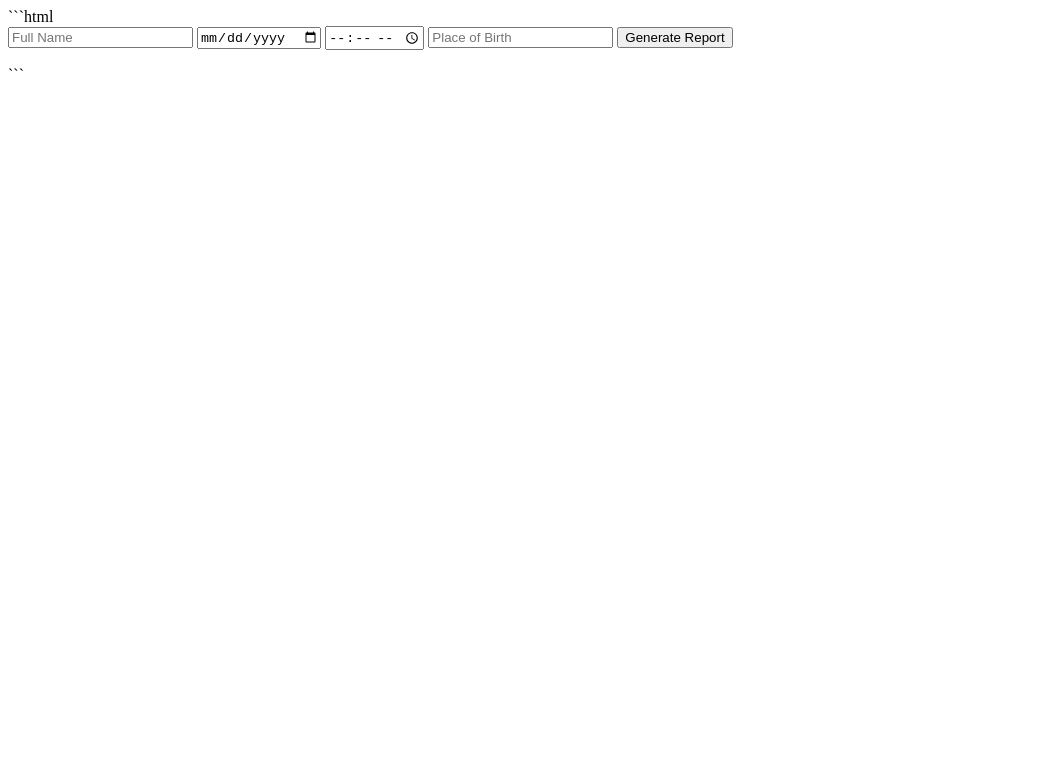
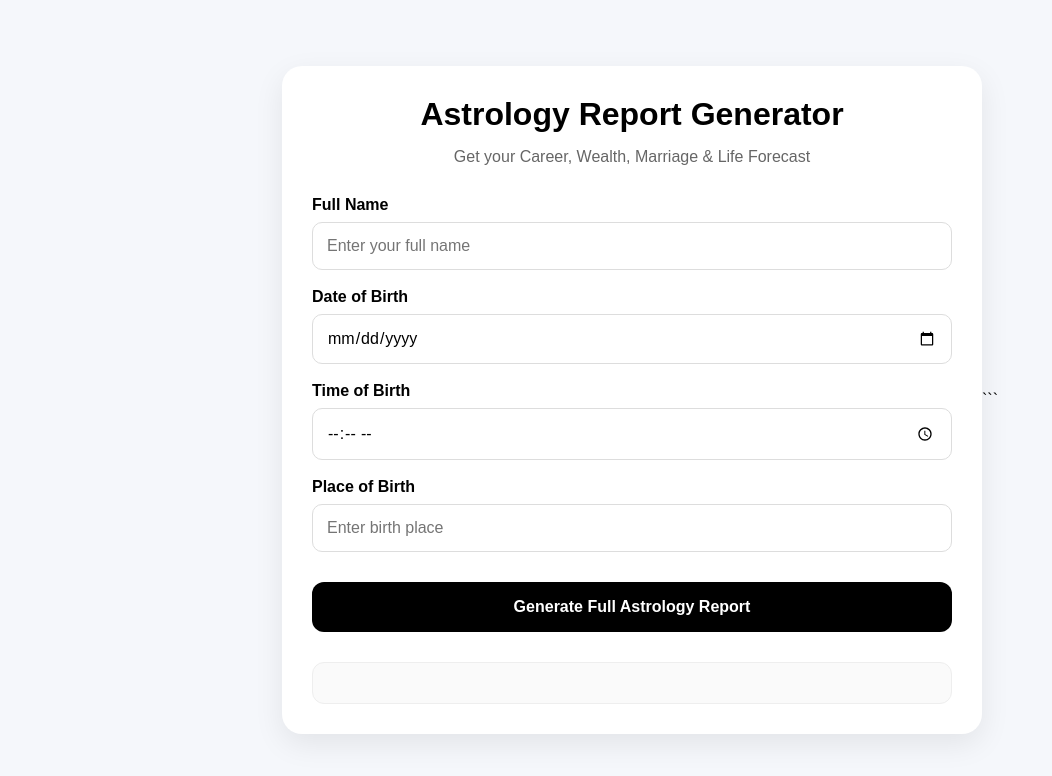
Before and after one commit to akashsharmma09-commits/astrology-website, a website: page index.html in a window 1280 px wide. Shown: the whole page, without its empty margins (0-1052 px from the left). Drawn offline with Linux system fonts and the light colour scheme.

Commit message:
Final working astrology page

````diff
--- a/index.html
+++ b/index.html
@@ -1,17 +1,114 @@
-```html
-<form id="astroForm">
-    <input type="text" id="fullName" placeholder="Full Name" required>
+<!DOCTYPE html>
+<html lang="en">
+<head>
+    <meta charset="UTF-8">
+    <meta name="viewport" content="width=device-width, initial-scale=1.0">
+    <title>Astrology Report Generator</title>
 
-    <input type="date" id="dob" required>
+    <style>
+        * {
+            margin: 0;
+            padding: 0;
+            box-sizing: border-box;
+            font-family: Arial, sans-serif;
+        }
 
-    <input type="time" id="tob" required>
+        body {
+            background: #f5f7fb;
+            display: flex;
+            justify-content: center;
+            align-items: center;
+            min-height: 100vh;
+            padding: 20px;
+        }
 
-    <input type="text" id="pob" placeholder="Place of Birth" required>
+        .container {
+            background: white;
+            width: 100%;
+            max-width: 700px;
+            padding: 30px;
+            border-radius: 20px;
+            box-shadow: 0 10px 30px rgba(0,0,0,0.08);
+        }
 
-    <button type="submit">Generate Report</button>
-</form>
+        h1 {
+            text-align: center;
+            margin-bottom: 15px;
+            font-size: 32px;
+        }
 
-<div id="result"></div>
+        .subtitle {
+            text-align: center;
+            color: #666;
+            margin-bottom: 30px;
+        }
+
+        label {
+            font-weight: bold;
+            display: block;
+            margin-top: 18px;
+            margin-bottom: 8px;
+        }
+
+        input {
+            width: 100%;
+            padding: 14px;
+            border: 1px solid #ddd;
+            border-radius: 10px;
+            font-size: 16px;
+        }
+
+        button {
+            width: 100%;
+            margin-top: 30px;
+            padding: 16px;
+            background: black;
+            color: white;
+            border: none;
+            border-radius: 12px;
+            font-size: 16px;
+            font-weight: bold;
+            cursor: pointer;
+        }
+
+        button:hover {
+            opacity: 0.9;
+        }
+
+        #result {
+            margin-top: 30px;
+            padding: 20px;
+            border: 1px solid #eee;
+            border-radius: 12px;
+            background: #fafafa;
+            line-height: 1.7;
+        }
+    </style>
+</head>
+<body>
+
+<div class="container">
+    <h1>Astrology Report Generator</h1>
+    <p class="subtitle">Get your Career, Wealth, Marriage & Life Forecast</p>
+
+    <form id="astroForm">
+        <label>Full Name</label>
+        <input type="text" id="fullName" placeholder="Enter your full name" required>
+
+        <label>Date of Birth</label>
+        <input type="date" id="dob" required>
+
+        <label>Time of Birth</label>
+        <input type="time" id="tob" required>
+
+        <label>Place of Birth</label>
+        <input type="text" id="pob" placeholder="Enter birth place" required>
+
+        <button type="submit">Generate Full Astrology Report</button>
+    </form>
+
+    <div id="result"></div>
+</div>
 
 <script>
 document.getElementById("astroForm").addEventListener("submit", async function (e) {
@@ -26,7 +123,7 @@ document.getElementById("astroForm").addEventListener("submit", async function (
         pob: document.getElementById("pob").value
     };
 
-    resultBox.innerHTML = "Generating report...";
+    resultBox.innerHTML = "Generating your astrology report...";
 
     try {
         const response = await fetch("https://astrology-website-7839.onrender.com/generate-report", {
@@ -40,9 +137,12 @@ document.getElementById("astroForm").addEventListener("submit", async function (
         const data = await response.json();
 
         if (data.success) {
-            resultBox.innerHTML = `<h3>Your Report</h3><p>${data.report}</p>`;
+            resultBox.innerHTML = `
+                <h2>Your Report</h2>
+                <p>${data.report}</p>
+            `;
         } else {
-            resultBox.innerHTML = `Error: ${data.error}`;
+            resultBox.innerHTML = `Server Error: ${data.error}`;
         }
 
     } catch (error) {
@@ -50,4 +150,7 @@ document.getElementById("astroForm").addEventListener("submit", async function (
     }
 });
 </script>
+
+</body>
+</html>
 ```
````
